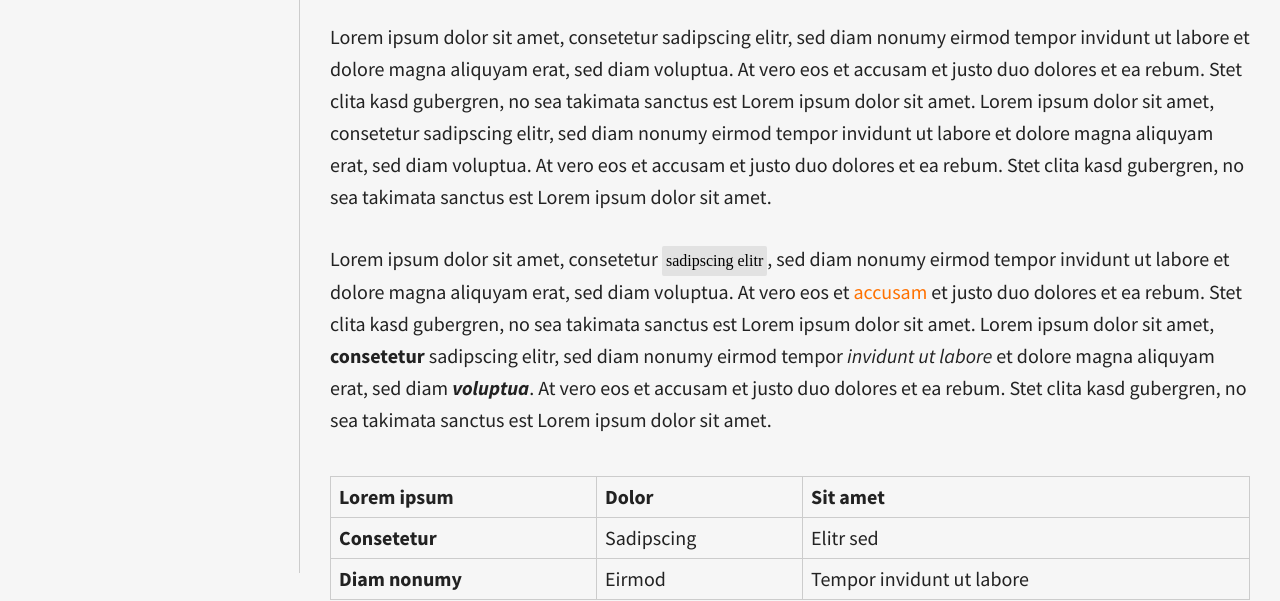
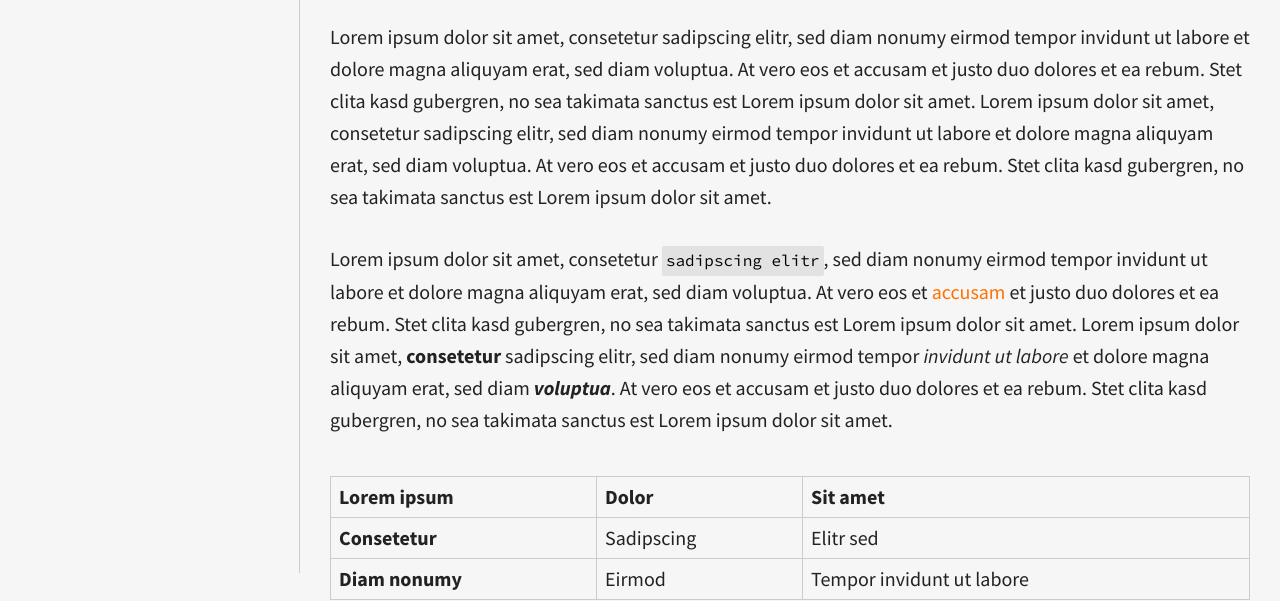
Before and after one commit to pascalwittler/notepad, a plain HTML site: page public/index.html in a window 1280 px wide. Shown: the part 227-828 px from the top of the page. Drawn offline with Linux system fonts and the light colour scheme.

Commit message:
add font Source Code Pro

```diff
--- a/public/static/css/layout/fontfaces.css
+++ b/public/static/css/layout/fontfaces.css
@@ -27,6 +27,34 @@
 }
 
 @font-face {
+  font-family: 'Source Code Pro';
+  font-style: normal;
+  font-weight: 400;
+  src: url('../../fonts/source-code-pro-v22-latin-regular.woff2') format('woff2');
+}
+
+@font-face {
+  font-family: 'Source Code Pro';
+  font-style: italic;
+  font-weight: 400;
+  src: url('../../fonts/source-code-pro-v22-latin-italic.woff2') format('woff2');
+}
+
+@font-face {
+  font-family: 'Source Code Pro';
+  font-style: normal;
+  font-weight: 700;
+  src: url('../../fonts/source-code-pro-v22-latin-700.woff2') format('woff2');
+}
+
+@font-face {
+  font-family: 'Source Code Pro';
+  font-style: italic;
+  font-weight: 700;
+  src: url('../../fonts/source-code-pro-v22-latin-700italic.woff2') format('woff2');
+}
+
+@font-face {
   font-family: 'Lora';
   font-style: normal;
   font-weight: 400;
```
Also changed, not shown: public/static/fonts/source-code-pro-v22-latin-700.woff2 (added), public/static/fonts/source-code-pro-v22-latin-700italic.woff2 (added), public/static/fonts/source-code-pro-v22-latin-italic.woff2 (added), public/static/fonts/source-code-pro-v22-latin-regular.woff2 (added).
